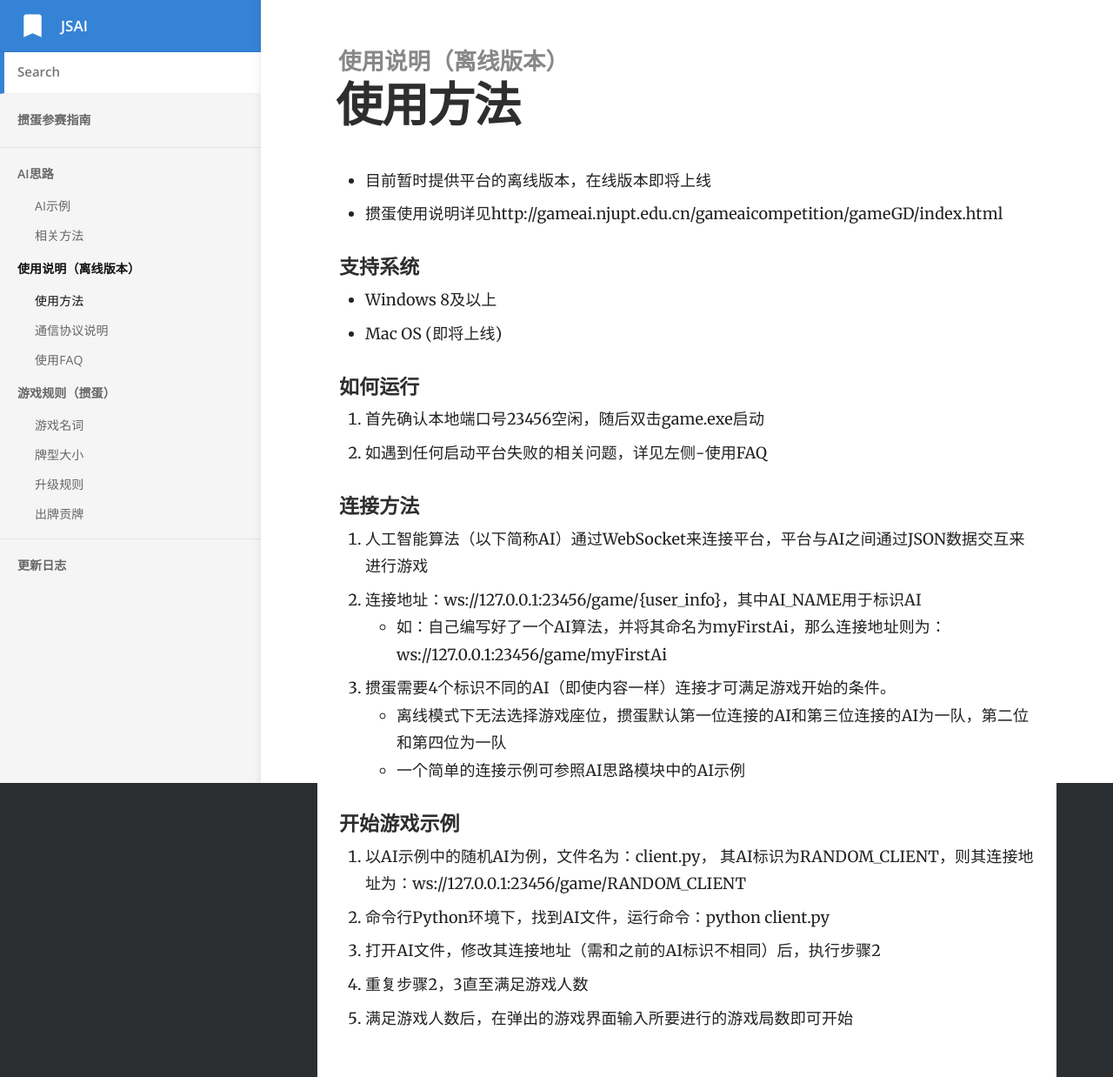
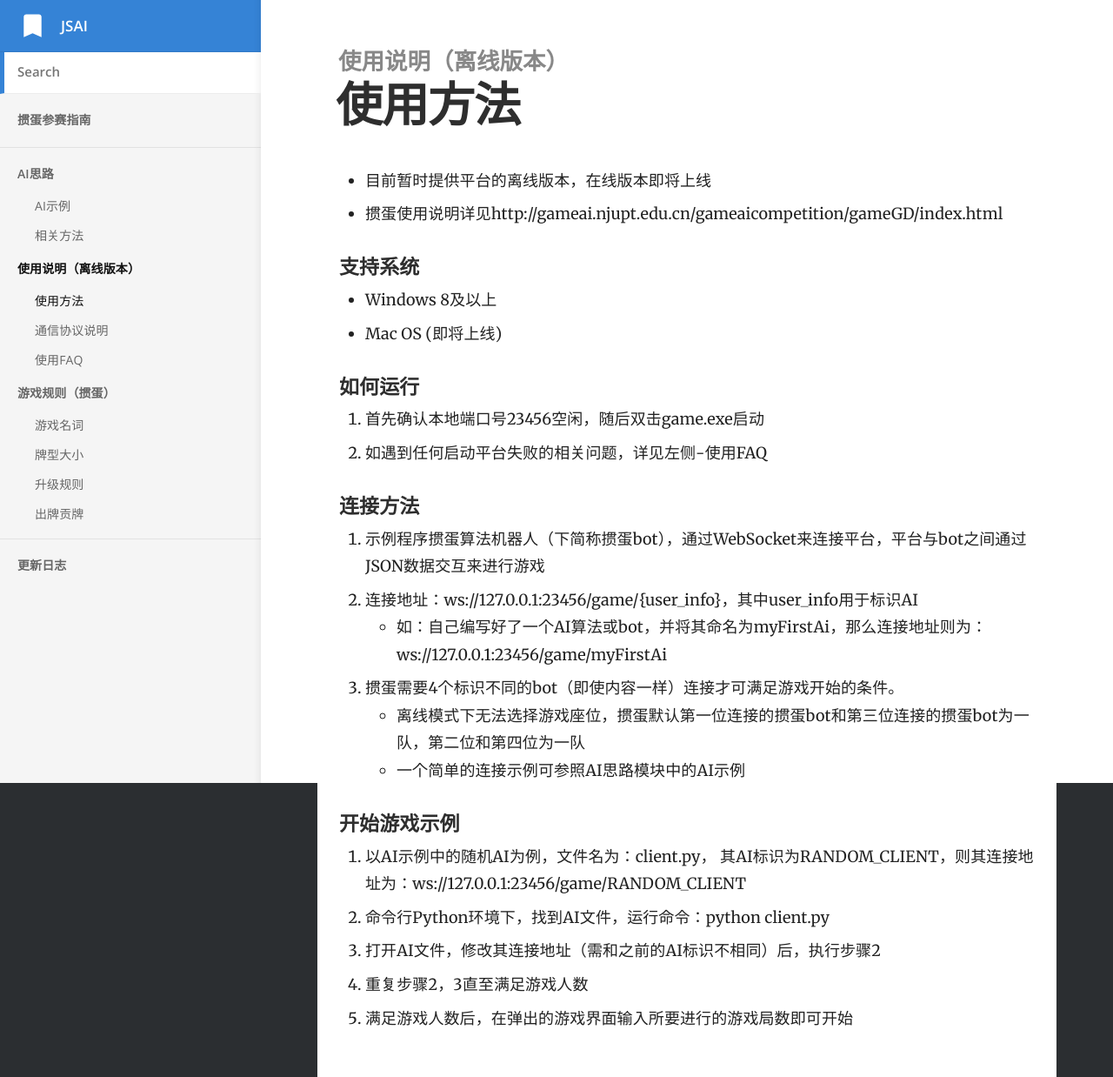
Before and after one commit to njuptGD/njuptGD.github.io, a Jekyll site: the page built from _docs/使用说明（离线版本）/使用方法.md, in a window 1280 px wide. Shown: the whole page at 87% size. Built offline with Jekyll 4.4.1, drawn with Linux system fonts in a browser that asks for light colours.

Commit message:
2020.09.09 N次

```diff
--- a/_docs/使用说明（离线版本）/使用方法.md
+++ b/_docs/使用说明（离线版本）/使用方法.md
@@ -24,11 +24,11 @@ order: 1
 
 #### 连接方法
 
-1. 人工智能算法（以下简称AI）通过WebSocket来连接平台，平台与AI之间通过JSON数据交互来进行游戏
-2. 连接地址：ws://127.0.0.1:23456/game/{user\_info}，其中AI_NAME用于标识AI
-   + 如：自己编写好了一个AI算法，并将其命名为myFirstAi，那么连接地址则为：ws://127.0.0.1:23456/game/myFirstAi
-3. 掼蛋需要4个标识不同的AI（即使内容一样）连接才可满足游戏开始的条件。
-   + 离线模式下无法选择游戏座位，掼蛋默认第一位连接的AI和第三位连接的AI为一队，第二位和第四位为一队
+1. 示例程序掼蛋算法机器人（下简称掼蛋bot），通过WebSocket来连接平台，平台与bot之间通过JSON数据交互来进行游戏
+2. 连接地址：ws://127.0.0.1:23456/game/{user\_info}，其中user_info用于标识AI
+   + 如：自己编写好了一个AI算法或bot，并将其命名为myFirstAi，那么连接地址则为：ws://127.0.0.1:23456/game/myFirstAi
+3. 掼蛋需要4个标识不同的bot（即使内容一样）连接才可满足游戏开始的条件。
+   + 离线模式下无法选择游戏座位，掼蛋默认第一位连接的掼蛋bot和第三位连接的掼蛋bot为一队，第二位和第四位为一队
    + 一个简单的连接示例可参照AI思路模块中的AI示例
 
 
```
